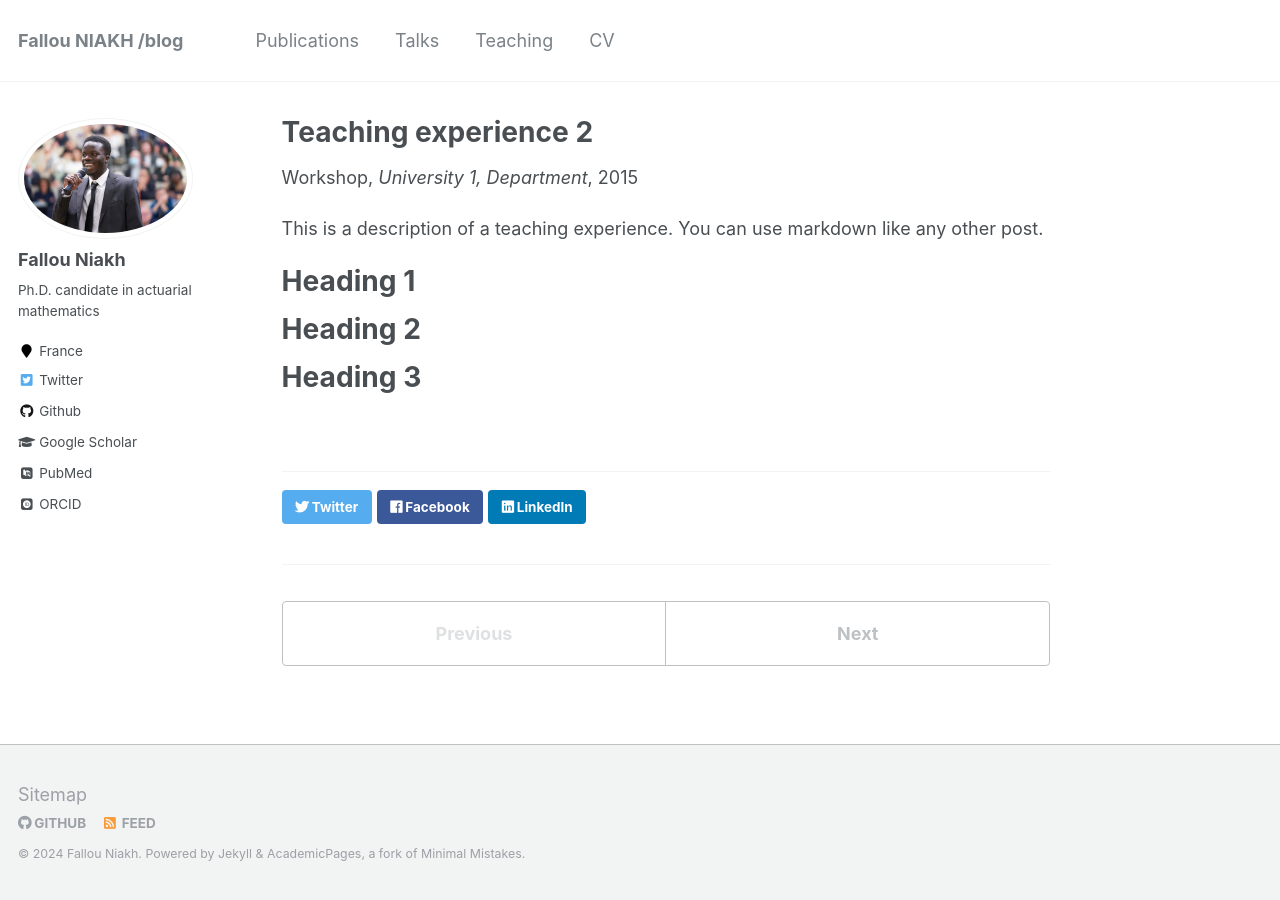
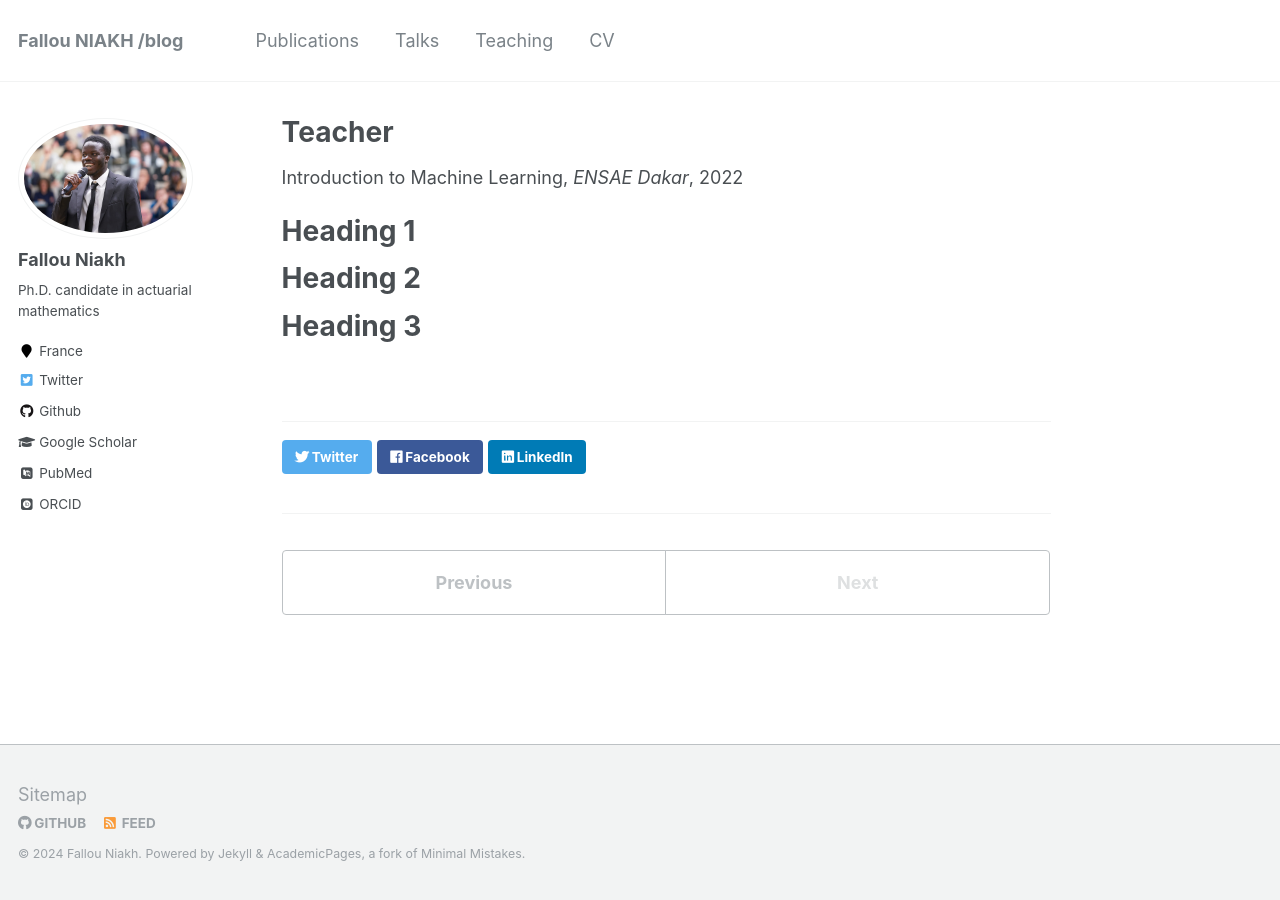
Before and after one commit to FNIAKH/fniakh.github.io, a Jekyll site: the page built from _teaching/2015-spring-teaching-2.md, in a window 1280 px wide. Built offline with Jekyll 4.4.1, drawn with Linux system fonts in a browser that asks for light colours; some web fonts are replaced.

Commit message:
Update 2015-spring-teaching-2.md

```diff
--- a/_teaching/2015-spring-teaching-2.md
+++ b/_teaching/2015-spring-teaching-2.md
@@ -1,14 +1,13 @@
 ---
-title: "Teaching experience 2"
+title: "Teacher"
 collection: teaching
-type: "Workshop"
+type: "Introduction to Machine Learning"
 permalink: /teaching/2015-spring-teaching-1
-venue: "University 1, Department"
-date: 2015-01-01
-location: "City, Country"
+venue: "ENSAE Dakar"
+date: 2022-01-01
+location: "Dakar, Senegal"
 ---
 
-This is a description of a teaching experience. You can use markdown like any other post.
 
 Heading 1
 ======
```
